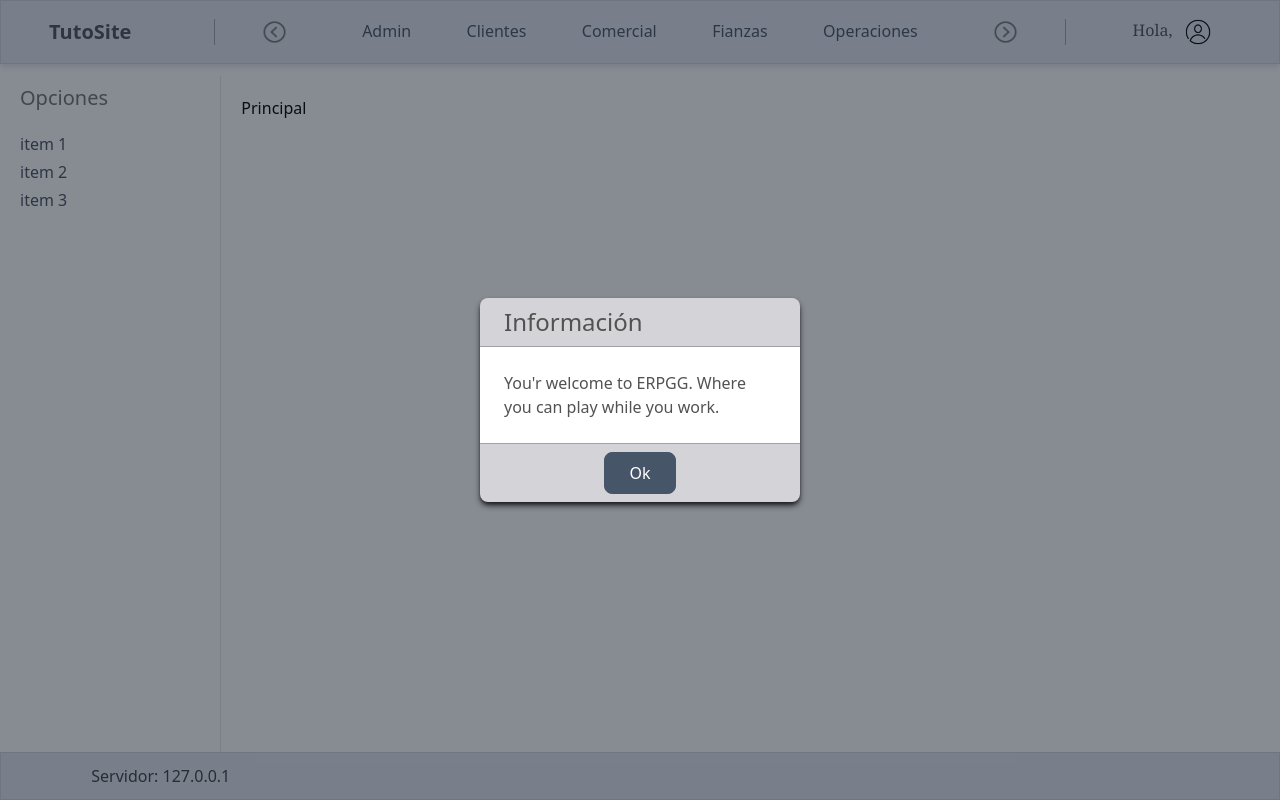
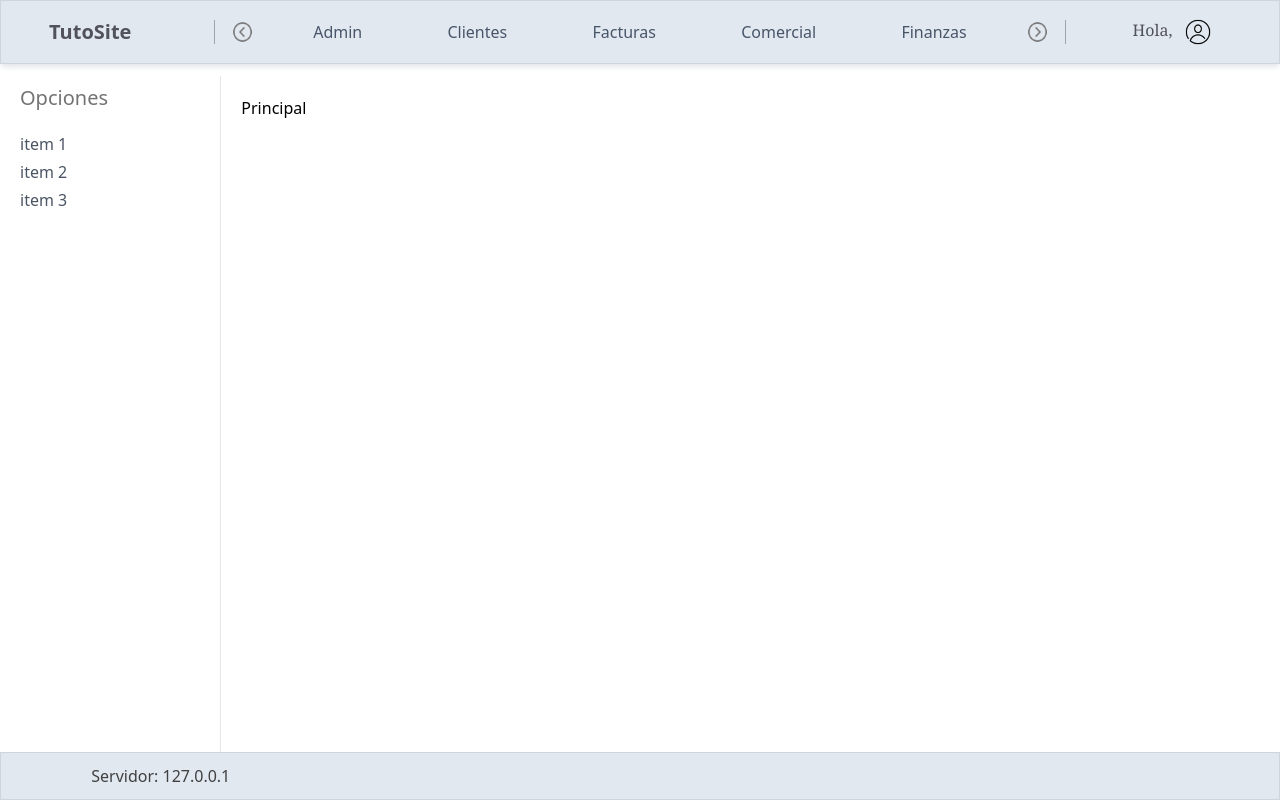
Before and after one commit to Morque/erpgg, a React (Create React App) app in the folder client-app/: page /admin/users in a window 1280 px wide. Built offline with nearby package versions, Linux system fonts and the light colour scheme; what tailwindcss-animated would draw is missing.

Commit message:
Avance 3

```diff
--- a/client-app/src/Components/Layout/Header/Header.css
+++ b/client-app/src/Components/Layout/Header/Header.css
@@ -1,12 +1,4 @@
 .banderin {
-    /* background-color: white;
-    height: 15px;
-    width: 15px;
-    border: solid 1px gray;
-    clip-path: polygon(50% 0%, 0% 100%, 100% 100%);
-    margin-bottom: -3px;
-    margin-left: 40%;
-    z-index: 99; */
     width: 0;
     height: 0;
     border-left: 8px solid transparent;
@@ -15,3 +7,67 @@
     z-index: 99;
     margin-bottom: -1px;
 }
+
+.menu-header {
+    overflow-x: hidden;
+}
+
+.menu-header-fade-out {
+    animation: menu-anim-fadeout 0.3s ease-in-out;
+}
+
+.menu-header-fade-in {
+    animation: menu-anim-fadein 0.3s ease-in-out;
+}
+
+.menu-anim-fadein-reverse{
+    animation: menu-anim-fadein-reverse 0.3s ease-in-out;
+}
+
+.menu-anim-fadeout-reverse{
+    animation: menu-anim-fadeout-reverse 0.3s ease-in-out;
+}
+
+@keyframes menu-anim-fadeout {
+    30% {
+        opacity: 0;
+    }
+
+    100% {
+        transform: translateX(-100%);
+        opacity: 0;
+    }
+}
+
+@keyframes menu-anim-fadein {
+    0% {
+        transform: translateX(100%);
+        opacity: 0;
+    }
+
+    70% {
+        opacity: 0;
+    }
+}
+
+@keyframes menu-anim-fadein-reverse {
+    30% {
+        opacity: 0;
+    }
+
+    100% {
+        transform: translateX(-100%);
+        opacity: 0;
+    }
+}
+
+@keyframes menu-anim-fadeout-reverse {
+    0% {
+        transform: translateX(100%);
+        opacity: 0;
+    }
+
+    70% {
+        opacity: 0;
+    }
+}
--- a/client-app/src/Components/Layout/Header/Header.tsx
+++ b/client-app/src/Components/Layout/Header/Header.tsx
@@ -78,11 +78,36 @@ const Header: React.FC<HeaderProps> = ({ children }) => {
     };
   }, [])
 
+  const menus = [
+    { displayText: 'Admin', children: '' },
+    { displayText: 'Clientes', children: '' },
+    { displayText: 'Facturas', children: '' },
+    { displayText: 'Comercial', children: '' },
+    { displayText: 'Finanzas', children: '' },
+    { displayText: 'Almacen', children: '' },
+    { displayText: 'Almacen 1', children: '' },
+    { displayText: 'Almacen 2', children: '' },
+    { displayText: 'Almacen 3', children: '' },
+    { displayText: 'Almacen 4', children: '' },
+    { displayText: 'Almacen 5', children: '' },
+    { displayText: 'Almacen 6', children: '' },
+    { displayText: 'Almacen 7', children: '' },
+    { displayText: 'Almacen 8', children: '' },
+    { displayText: 'Almacen 9', children: '' },
+    { displayText: 'Almacen 10', children: '' },
+    { displayText: 'Almacen 11', children: '' },
+    { displayText: 'Almacen 12', children: '' },
+    { displayText: 'Almacen 13', children: '' },
+    { displayText: 'Almacen 14', children: '' },
+    { displayText: 'Almacen 15', children: '' },
+    { displayText: 'Almacen 16', children: '' },
+  ]
+
   return (
     <div className='w-screen h-16 bg-slate-200 border border-gray-300 grid grid-cols-2 md:grid-cols-6 shadow-md shadow-gray-200'>
       <a href='/' className='mx-12 my-auto text-xl text-zinc-600 font-semibold'>TutoSite</a>
       <div className='max-md:hidden grid-cols-subgrid col-span-4 my-auto'>
-        <MenuHeader />
+        <MenuHeader listMenus={menus} />
       </div>
       <div className='text-center my-auto'>
         <div className='' onClick={OpenProfileMenu}>
--- a/client-app/src/Components/Layout/Header/MenuHeader.tsx
+++ b/client-app/src/Components/Layout/Header/MenuHeader.tsx
@@ -1,26 +1,130 @@
-import React from 'react';
+import React, { useEffect, useRef, useState } from 'react';
 import { left_arrow, right_arrow } from '../../../Assets/images';
+import './Header.css';
+
+interface MenuLayout {
+    displayText: string,
+    children: Array<MenuLayout> | string
+}
 
 interface MenuHeaderProps {
-  children?: any
-  // Define las props aquí
+    listMenus?: Array<MenuLayout>
 }
 
-const MenuHeader: React.FC<MenuHeaderProps> = ({ children }) => {
+const MenuHeader: React.FC<MenuHeaderProps> = ({ listMenus }) => {
+
+    const [menuSections, setMenusSections] = useState<Array<Array<MenuLayout>>>();
+    const [currentMenuSectionDisplayed, setCurrentMenuSectionDisplayed] = useState<Array<MenuLayout>>();
+    const [indexMenuSectionDisplayed, setIndexMenuSectionDisplayed] = useState<Number>(0);
+
+    const menuCenterContainerRef = useRef<HTMLDivElement>(null);
+
+    function chunkArray(array: Array<MenuLayout>, chunkSize: number) {
+        const result = [];
+        for (let i = 0; i < array.length; i += chunkSize) {
+            const chunk = array.slice(i, i + chunkSize);
+            result.push(chunk);
+        }
+
+        if (result[result.length - 1].length < 5) {
+            console.log(result[1].length)
+            for (let i = result[result.length - 1].length; i < 6; i++) {
+                result[result.length - 1].push({ displayText: '', children: [] });
+            }
+        }
+
+        return result;
+    }
+
+    const buildMenusSections = () => {
+        if (listMenus) {
+            if (listMenus?.length <= 5) {
+                setMenusSections([[...listMenus]]);
+                setCurrentMenuSectionDisplayed(listMenus);
+            }
+            else {
+                var _menusSection = chunkArray(listMenus, 5);
+                setMenusSections(_menusSection);
+                setIndexMenuSectionDisplayed(0);
+                setCurrentMenuSectionDisplayed(_menusSection[0]);
+            }
+        }
+    }
+
+    const handleRightMenuClick = () => {
+        if (menuSections && indexMenuSectionDisplayed == menuSections?.length - 1) return
+        menuCenterContainerRef.current?.classList.remove('menu-anim-fadein-reverse');
+        menuCenterContainerRef.current?.classList.remove('menu-anim-fadeout-reverse');
+        menuCenterContainerRef.current?.classList.remove('menu-header-fade-in');
+        menuCenterContainerRef.current?.classList.add('menu-header-fade-out');
+
+        setTimeout(() => {
+            menuCenterContainerRef.current?.classList.remove('menu-header-fade-out');
+            menuCenterContainerRef.current?.classList.add('menu-header-fade-in');
+        }, 200);
+
+        setTimeout(() => {
+            setIndexMenuSectionDisplayed(indexMenuSectionDisplayed as number + 1);
+            if (menuSections) setCurrentMenuSectionDisplayed(menuSections[indexMenuSectionDisplayed as number + 1]);
+        }, 250);
+
+    }
+
+    const handleLeftMenuClick = () => {
+        if (indexMenuSectionDisplayed == 0) return
+        menuCenterContainerRef.current?.classList.remove('menu-header-fade-in');
+        menuCenterContainerRef.current?.classList.remove('menu-header-fade-out');
+        menuCenterContainerRef.current?.classList.remove('menu-anim-fadein-reverse');
+        menuCenterContainerRef.current?.classList.add('menu-anim-fadeout-reverse');
+
+        setTimeout(() => {
+            menuCenterContainerRef.current?.classList.remove('menu-anim-fadeout-reverse');
+            menuCenterContainerRef.current?.classList.add('menu-anim-fadein-reverse');
+        }, 200);
+
+        setTimeout(() => {
+            setIndexMenuSectionDisplayed(indexMenuSectionDisplayed as number - 1);
+            if (menuSections) setCurrentMenuSectionDisplayed(menuSections[indexMenuSectionDisplayed as number - 1]);
+        }, 250);
+    }
+
+    useEffect(() => {
+        buildMenusSections();
+    }, [listMenus])
+
     return (
         <div className='h-full w-full flex flex-row justify-around border-l border-r border-gray-400 '>
+            {
+                menuSections && menuSections?.length > 1 &&
+                (
                     <div className='flex justify-center items-center my-auto'>
-        <img src={left_arrow} className='w-5/12'/>
+                        <img onClick={handleLeftMenuClick} src={left_arrow} className='w-5/12' />
                     </div>
-      <h2 className='text-slate-600 hover:text-slate-400 cursor-pointer'>Admin</h2>
-      <h2 className='text-slate-600 hover:text-slate-400 cursor-pointer'>Clientes</h2>
-      <h2 className='text-slate-600 hover:text-slate-400 cursor-pointer'>Comercial</h2>
-      <h2 className='text-slate-600 hover:text-slate-400 cursor-pointer'>Fianzas</h2>
-      <h2 className='text-slate-600 hover:text-slate-400 cursor-pointer'>Operaciones</h2>
+                )
+            }
+            <div className='flex flex-row justify-around w-full menu-header' ref={menuCenterContainerRef}>
+                {
+                    currentMenuSectionDisplayed?.map((menu, index) => {
+                        const _key = (+indexMenuSectionDisplayed * 5) + index;
+
+                        return (
+                            <p
+                                className='text-slate-600 hover:text-slate-400 cursor-pointer'
+                                key={_key}>
+                                {menu.displayText}
+                            </p>
+                        )
+                    })}
+            </div>
+            {
+                menuSections && menuSections?.length > 1 &&
+                (
                     <div className='flex justify-center items-center'>
-        <img src={right_arrow} className='w-5/12'/>
+                        <img onClick={handleRightMenuClick} src={right_arrow} className='w-5/12' />
                     </div>
-    </div>
+                )
+            }
+        </div >
     );
 }
 
--- a/client-app/src/Components/Layout/Layout.tsx
+++ b/client-app/src/Components/Layout/Layout.tsx
@@ -12,11 +12,11 @@ const Layout: React.FC<LayoutProps> = ({ children }) => {
   const messages = useMessages();
 
   useEffect(() => {
-    messages.showInformationMessage('You\'r welcome to ERPGG. Where you can play while you work.');
+
   }, [])
 
   return (
-    <div className='h-screen w-screen flex flex-col'>
+    <div className='h-screen w-screen flex flex-col overflow-x-hidden overflow-y-hidden'>
       {messages.messageNodes}
       <Header />
       <div className='w-full flex-grow'>
```
Lines whose indentation alone changed are shown as unchanged.
